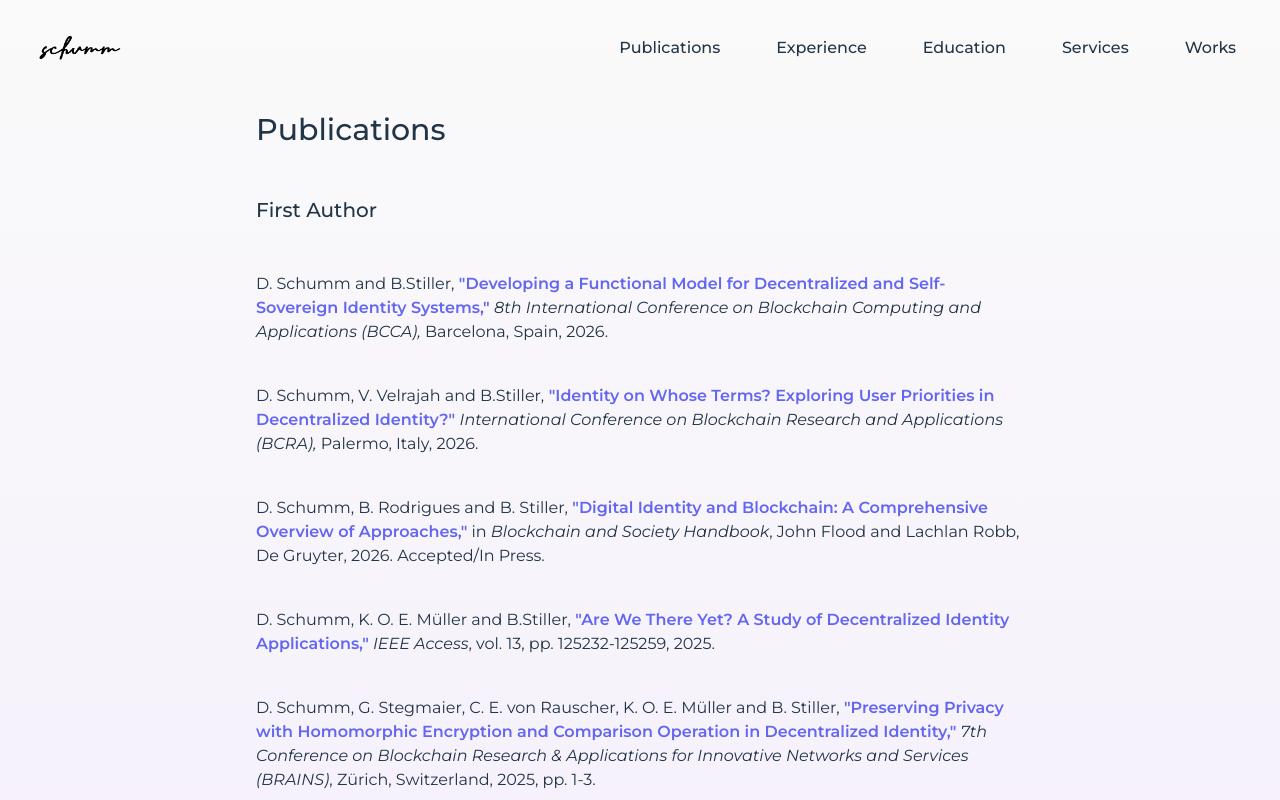
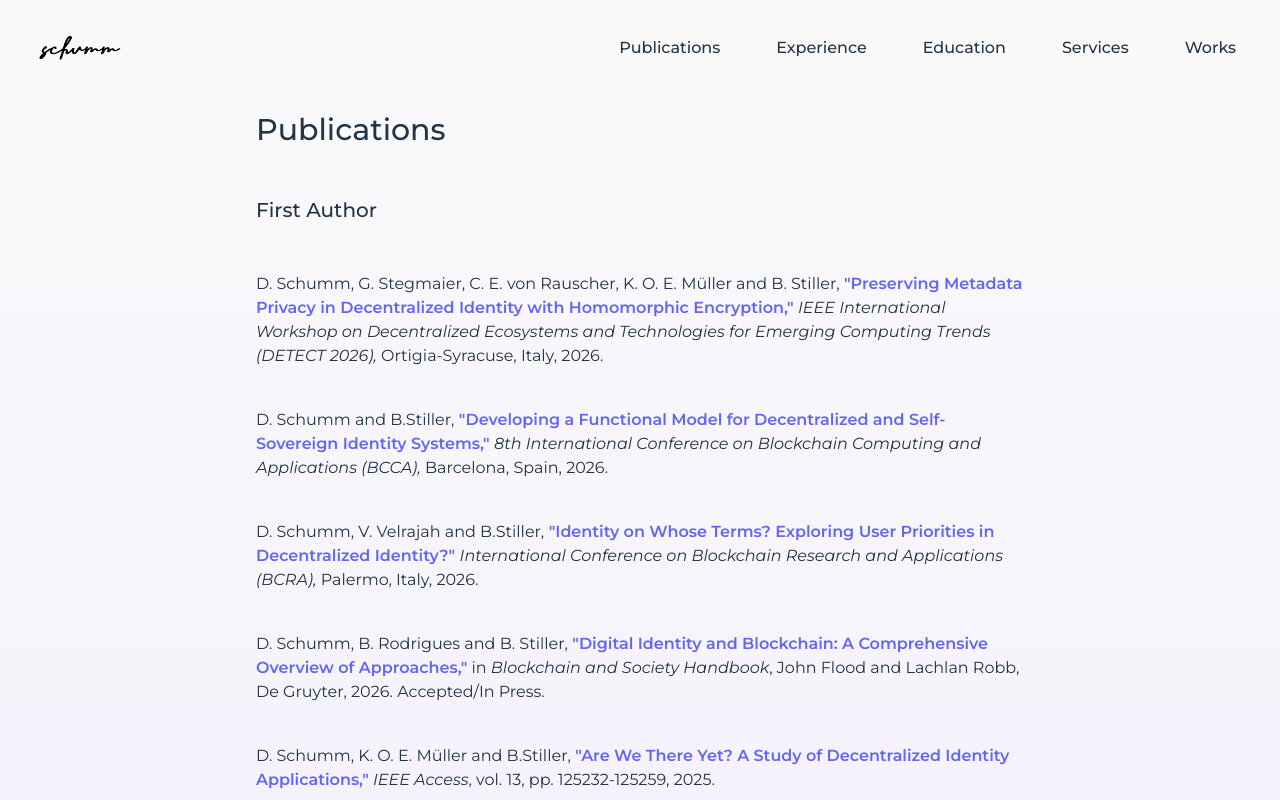
Before and after one commit to schummd/schummd.github.io, a React (Vite) app: page /publications in a window 1280 px wide. Shown: the top 800 px of the page. Built offline with nearby package versions, Linux system fonts and the light colour scheme.

Commit message:
upd publications

```diff
--- a/src/pages/Publications.jsx
+++ b/src/pages/Publications.jsx
@@ -7,6 +7,12 @@ export default function Publications() {
 
         <ul className="font-montserrat space-y-10 list-none list-inside">
           <h2 className="font-montserrat font-medium text-xl mb-12">First Author</h2>
+          <li>
+            D. Schumm, G. Stegmaier, C. E. von Rauscher, K.  O. E. Müller and B. Stiller,
+            <a href="" className="font-semibold text-indigo-500" target="_blank"> "Preserving Metadata Privacy in Decentralized Identity with Homomorphic Encryption," </a>
+            <i>IEEE International Workshop on Decentralized Ecosystems and Technologies for Emerging Computing Trends (DETECT 2026), </i>
+            Ortigia-Syracuse, Italy, 2026.
+          </li>
           <li>
             D. Schumm and B.Stiller,
             <a href="" className="font-semibold text-indigo-500" target="_blank"> "Developing a Functional Model for Decentralized and Self-Sovereign Identity Systems," </a>
```
